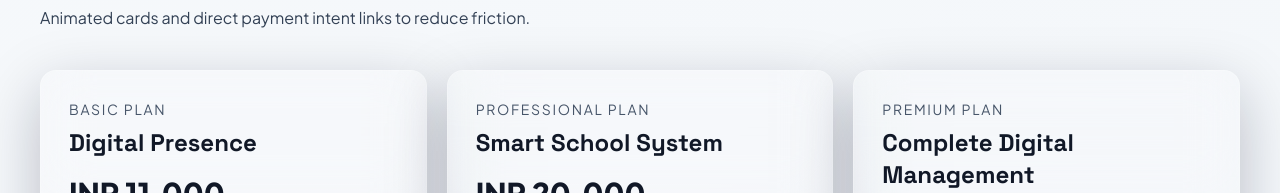
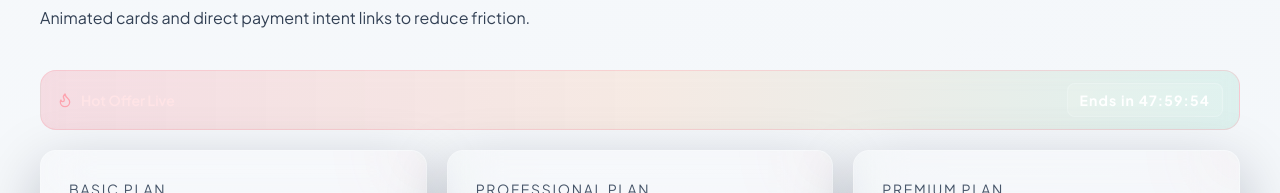
Before and after one commit to vishalgupta9792/Nova-Tech-Solutions, a Next.js app: page / in a window 1280 px wide. Shown: the part 2607-2800 px from the top of the page. Built offline with nearby package versions, Linux system fonts and the light colour scheme.

Commit message:
Add discounted pricing, hot offer countdown, and premium plan styling

```diff
--- a/app/page.tsx
+++ b/app/page.tsx
@@ -2,7 +2,7 @@
 
 import { FormEvent, ReactNode, useEffect, useRef, useState } from "react";
 import { motion, useInView, useScroll, useTransform } from "framer-motion";
-import { ArrowRight, Atom, BadgeCheck, BarChart3, BookOpenCheck, BriefcaseBusiness, ChartSpline, ClipboardCheck, Cloud, FileCode2, Layers, Rocket, School, Sparkles, Wallet, Wind, Zap } from "lucide-react";
+import { ArrowRight, Atom, BadgeCheck, BarChart3, BookOpenCheck, BriefcaseBusiness, ChartSpline, ClipboardCheck, Cloud, FileCode2, Flame, Layers, Rocket, School, Sparkles, Wallet, Wind, Zap } from "lucide-react";
 import { ThemeToggle } from "@/components/theme-toggle";
 
 type Lead = { id: string; name: string; school: string; phone: string; service: string; plan: string; createdAt: string };
@@ -31,9 +31,9 @@ const projects = [
   { name: "Maple Leaf Academy", city: "Jaipur", outcome: "Admissions website + social media execution", img: "https://images.unsplash.com/photo-1434030216411-0b793f4b4173?auto=format&fit=crop&w=1200&q=80" }
 ];
 const plans = [
-  { name: "Basic Plan", sub: "Digital Presence", amount: 11000, points: ["Website Setup", "SEO Basics", "Hosting", "Email Support"] },
-  { name: "Professional Plan", sub: "Smart School System", amount: 20000, points: ["Website + ERP Core", "Result Module", "Parent Comms", "Priority Support"], featured: true },
-  { name: "Premium Plan", sub: "Complete Digital Management", amount: 40000, points: ["Full Stack Delivery", "SMM Execution", "Security + Backups", "Dedicated Manager"] }
+  { name: "Basic Plan", sub: "Digital Presence", original: 15000, amount: 12000, discount: 3000, points: ["Website Setup", "SEO Basics", "Hosting", "Email Support"] },
+  { name: "Professional Plan", sub: "Smart School System", original: 25000, amount: 20000, discount: 5000, points: ["Website + ERP Core", "Result Module", "Parent Comms", "Priority Support"], featured: true },
+  { name: "Premium Plan", sub: "Complete Digital Management", original: 50000, amount: 45000, discount: 5000, points: ["Full Stack Delivery", "SMM Execution", "Security + Backups", "Dedicated Manager"] }
 ];
 const expertise = [
   { label: "UI/UX Engineering", icon: BookOpenCheck },
@@ -139,6 +139,8 @@ export default function HomePage() {
   const [msg, setMsg] = useState("");
   const [leads, setLeads] = useState<Lead[]>([]);
   const [form, setForm] = useState({ name: "", school: "", phone: "", service: serviceCards[0].title, plan: plans[1].name });
+  const [dealEndsAt] = useState(() => Date.now() + 1000 * 60 * 60 * 48);
+  const [timeLeft, setTimeLeft] = useState(1000 * 60 * 60 * 48);
   const { scrollYProgress } = useScroll();
   const orbLeftY = useTransform(scrollYProgress, [0, 1], [-30, 180]);
   const orbRightY = useTransform(scrollYProgress, [0, 1], [-10, 120]);
@@ -148,6 +150,12 @@ export default function HomePage() {
     if (raw) setLeads(JSON.parse(raw));
   }, []);
   useEffect(() => { localStorage.setItem(STORAGE_KEY, JSON.stringify(leads)); }, [leads]);
+  useEffect(() => {
+    const timer = setInterval(() => {
+      setTimeLeft(Math.max(0, dealEndsAt - Date.now()));
+    }, 1000);
+    return () => clearInterval(timer);
+  }, [dealEndsAt]);
 
   const submit = (e: FormEvent) => {
     e.preventDefault();
@@ -155,6 +163,9 @@ export default function HomePage() {
     setForm({ name: "", school: "", phone: "", service: serviceCards[0].title, plan: plans[1].name });
     setMsg("Lead saved. Team will connect shortly.");
   };
+  const hours = String(Math.floor(timeLeft / (1000 * 60 * 60))).padStart(2, "0");
+  const minutes = String(Math.floor((timeLeft % (1000 * 60 * 60)) / (1000 * 60))).padStart(2, "0");
+  const seconds = String(Math.floor((timeLeft % (1000 * 60)) / 1000)).padStart(2, "0");
 
   return (
     <main className="relative overflow-hidden">
@@ -265,10 +276,42 @@ export default function HomePage() {
 
       <RevealSection id="pricing" className="section-shell relative z-10">
         <Title tag="Pricing" head="Clear Plans with Fast Decision Flow" desc="Animated cards and direct payment intent links to reduce friction." />
+        <motion.div
+          initial={{ opacity: 0, y: 10 }}
+          whileInView={{ opacity: 1, y: 0 }}
+          viewport={{ once: true }}
+          className="mb-5 flex flex-wrap items-center justify-between gap-3 rounded-2xl border border-rose-300/35 bg-gradient-to-r from-rose-500/15 via-orange-500/10 to-emerald-500/10 px-4 py-3 backdrop-blur"
+        >
+          <p className="inline-flex items-center gap-2 text-sm font-semibold text-rose-100">
+            <Flame className="h-4 w-4 text-rose-300" /> Hot Offer Live
+          </p>
+          <p className="rounded-lg border border-white/20 bg-white/10 px-3 py-1.5 text-sm font-bold tracking-[0.08em] text-white">
+            Ends in {hours}:{minutes}:{seconds}
+          </p>
+        </motion.div>
         <div className="grid gap-5 lg:grid-cols-3">
           {plans.map((p, i) => (
-            <motion.article key={p.name} custom={i} variants={reveal} initial="hidden" whileInView="show" whileHover={{ y: -8, scale: 1.01 }} className={`glass p-7 ${p.featured ? "border-emerald-300/50 bg-emerald-300/10" : ""}`}>
-              <p className="text-sm uppercase tracking-[0.12em] text-slate-600 dark:text-slate-300">{p.name}</p><h3 className="mt-2 text-2xl font-bold">{p.sub}</h3><p className="mt-4 text-3xl font-extrabold">{fmt(p.amount)}</p>
+            <motion.article
+              key={p.name}
+              custom={i}
+              variants={reveal}
+              initial="hidden"
+              whileInView="show"
+              whileHover={{ y: -10, scale: 1.015, rotateX: 1 }}
+              className={`glass relative overflow-hidden p-7 ${p.featured ? "border-emerald-300/50 bg-emerald-300/10" : ""}`}
+            >
+              <motion.div
+                animate={{ opacity: [0.2, 0.55, 0.2] }}
+                transition={{ repeat: Infinity, duration: 2.2, ease: "easeInOut" }}
+                className="absolute -right-12 -top-12 h-24 w-24 rounded-full bg-rose-400/25 blur-2xl"
+              />
+              <p className="text-sm uppercase tracking-[0.12em] text-slate-600 dark:text-slate-300">{p.name}</p>
+              <h3 className="mt-2 text-2xl font-bold">{p.sub}</h3>
+              <div className="mt-4 flex items-center gap-2">
+                <span className="rounded-full border border-rose-300/40 bg-rose-500/15 px-3 py-1 text-xs font-semibold uppercase tracking-[0.08em] text-rose-200">Save {fmt(p.discount)}</span>
+                <span className="text-sm font-semibold text-slate-500 line-through dark:text-slate-400">{fmt(p.original)}</span>
+              </div>
+              <p className="mt-2 text-4xl font-extrabold">{fmt(p.amount)}</p>
               <div className="my-5 h-px bg-slate-300/40 dark:bg-white/20" />
               <ul className="space-y-2">{p.points.map((x) => <li key={x} className="inline-flex items-start gap-2 text-sm"><BadgeCheck className="mt-0.5 h-4 w-4 text-emerald-500" />{x}</li>)}</ul>
               <div className="mt-6 grid gap-2"><a href={upiQr(p.name, p.amount)} target="_blank" rel="noreferrer" className="inline-flex items-center justify-center gap-2 rounded-xl bg-emerald-500 px-4 py-3 text-sm font-semibold text-white"><Wallet className="h-4 w-4" />Scan & Pay (UPI QR)</a><a href="#contact" className="rounded-xl border border-slate-300/50 px-4 py-3 text-center text-sm font-semibold dark:border-white/20">Book Consultation</a></div>
```
